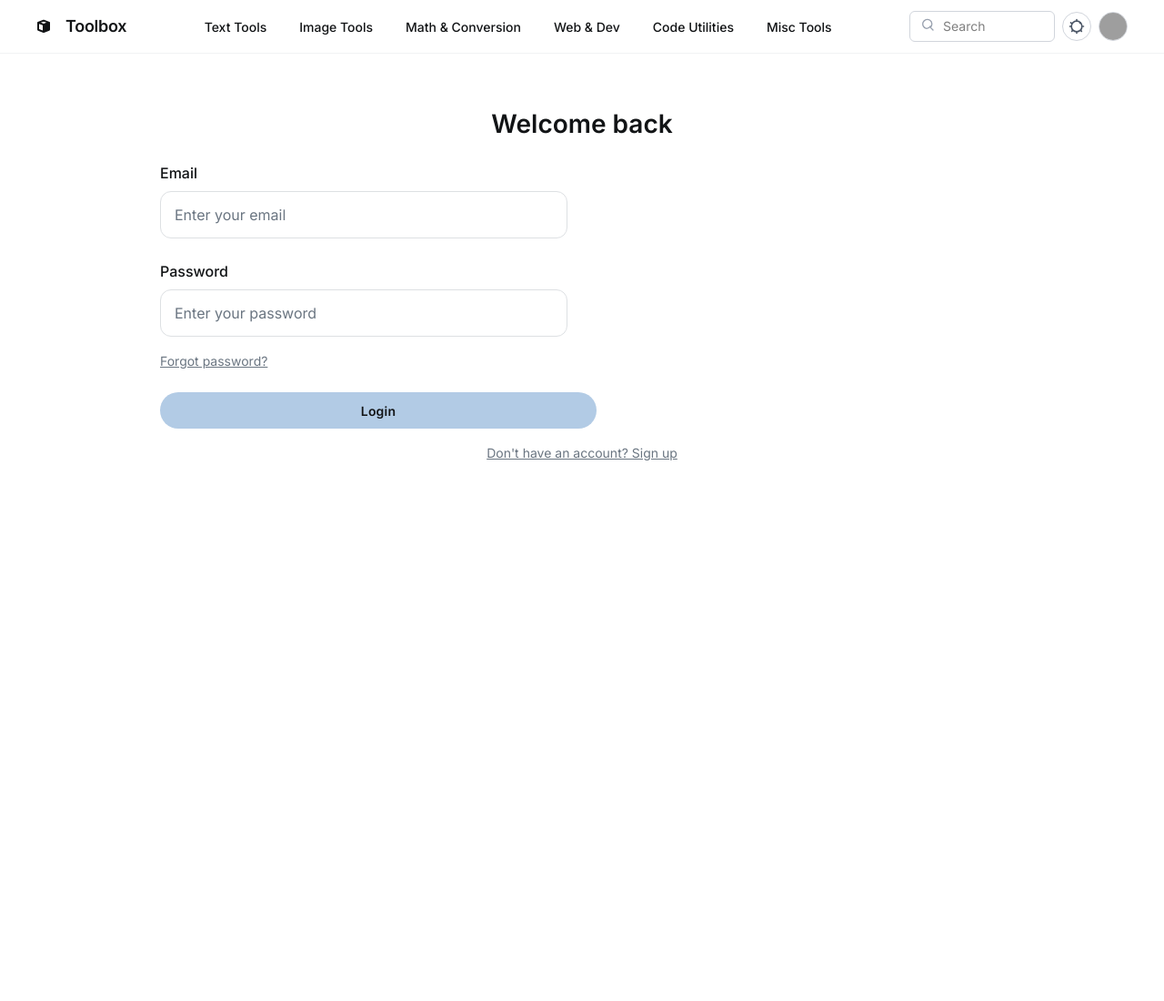
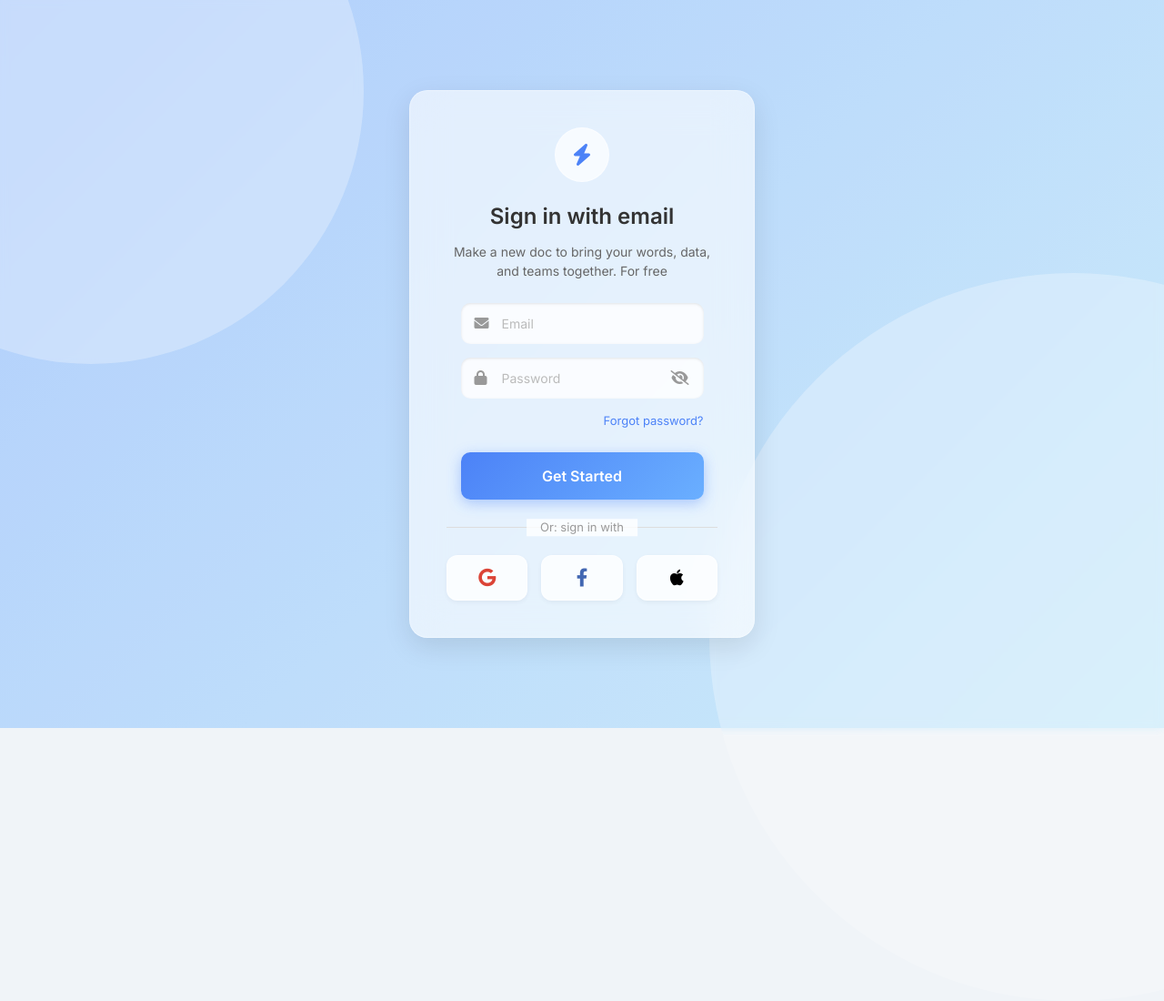
Before and after one commit to pmanish2055/Toolbox, a Django app: page /login in a window 1280 px wide; the page is wider, and only the part inside the window is pictured. Shown: that part at 91% size. Before the commit the page ends 506 px from the top of that part, so only its background shows below. Run offline with Django 5.2, Linux system fonts and the light colour scheme; grey boxes are pictures that could not be loaded.

Commit message:
login form is created

```diff
--- a/alltools/views.py
+++ b/alltools/views.py
@@ -34,3 +34,6 @@ def texttranslation(req):
 
 def texttospeech(req):
     return render(req,'components/texttools/texttospeech.html')
+
+def login(req):
+    return render(req,'componenets')
--- /dev/null
+++ b/core/forms.py
@@ -0,0 +1,12 @@
+from django import forms
+
+class LoginForm(forms.Form):
+    email=forms.EmailField(widget=forms.EmailInput(attrs={
+        'placeholder': 'Email',
+        'required': True
+    })
+    )
+    password= forms.CharField(widget=forms.PasswordInput(attrs={
+        'placeholder':'Password',
+        'required': True
+    }))
--- /dev/null
+++ b/core/static/css/style.css
@@ -0,0 +1,223 @@
+
+body {
+    margin: 0;
+    display: flex;
+    justify-content: center;
+    align-items: center;
+    min-height: 100vh;
+    background-color: #f0f4f8;
+    position: relative;
+    overflow: hidden;
+}
+
+.background {
+    position: absolute;
+    top: 0;
+    left: 0;
+    width: 100%;
+    height: 100%;
+    background: linear-gradient(135deg, #a1c4fd, #c2e9fb);
+    opacity: 0.8;
+    z-index: -1;
+}
+
+.background::before,
+.background::after {
+    content: '';
+    position: absolute;
+    border-radius: 50%;
+    background: rgba(255, 255, 255, 0.3);
+    backdrop-filter: blur(5px);
+    -webkit-backdrop-filter: blur(5px);
+}
+
+.background::before {
+    width: 600px;
+    height: 600px;
+    top: -200px;
+    left: -200px;
+}
+
+.background::after {
+    width: 800px;
+    height: 800px;
+    bottom: -300px;
+    right: -300px;
+}
+
+.card {
+    background: rgba(255, 255, 255, 0.6);
+    backdrop-filter: blur(20px);
+    -webkit-backdrop-filter: blur(20px);
+    border-radius: 20px;
+    padding: 40px;
+    box-shadow: 0 10px 30px rgba(0, 0, 0, 0.1);
+    text-align: center;
+    width: 380px;
+    max-width: 90%;
+    border: 1px solid rgba(255, 255, 255, 0.3);
+    display: flex;
+    flex-direction: column;
+    align-items: center;
+}
+
+ .logo {
+    background: rgba(255, 255, 255, 0.7);
+    border-radius: 50%;
+    width: 60px;
+    height: 60px;
+    display: flex;
+    justify-content: center;
+    align-items: center;
+    margin-bottom: 20px;
+    color: #4c82f7;
+    font-size: 24px;
+    border: 1px solid rgba(255, 255, 255, 0.5);
+}
+
+h1 {
+    font-size: 24px;
+    color: #333;
+    margin-bottom: 10px;
+    font-weight: 600;
+}
+
+p {
+    font-size: 14px;
+    color: #666;
+    margin-bottom: 25px;
+}
+
+.input-group {
+    position: relative;
+    margin-bottom: 15px;
+    width: 100%;
+}
+
+.input-group i {
+    position: absolute;
+    left: 15px;
+    top: 50%;
+    transform: translateY(-50%);
+    color: #999;
+}
+
+.input-group input {
+    width: 100%;
+    padding: 12px 12px 12px 45px;
+    border: none;
+    border-radius: 10px;
+    background-color: rgba(255, 255, 255, 0.8);
+    box-shadow: inset 0 1px 3px rgba(0, 0, 0, 0.1);
+    font-size: 14px;
+    color: #333;
+    transition: all 0.3s ease;
+}
+
+.input-group input::placeholder {
+    color: #bbb;
+}
+
+.input-group input:focus {
+    outline: none;
+    box-shadow: 0 0 0 2px #4c82f7, inset 0 1px 3px rgba(0, 0, 0, 0.1);
+    background-color: #fff;
+}
+
+ .show-password {
+    /* position: absolute; */
+    right: -200px;
+    cursor: pointer;
+}
+
+.forgot-password {
+    display: block;
+    text-align: right;
+    font-size: 13px;
+    color: #4c82f7;
+    text-decoration: none;
+    margin-bottom: 25px;
+    transition: color 0.2s ease;
+}
+
+.forgot-password:hover {
+    color: #3a68c7;
+}
+
+.get-started {
+    width: 100%;
+    padding: 14px;
+    border: none;
+    border-radius: 10px;
+    background: linear-gradient(135deg, #4c82f7, #6aafff);
+    color: white;
+    font-size: 16px;
+    font-weight: 600;
+    cursor: pointer;
+    transition: all 0.3s ease;
+    box-shadow: 0 4px 15px rgba(76, 130, 247, 0.4);
+}
+
+.get-started:hover {
+    transform: translateY(-2px);
+    box-shadow: 0 6px 20px rgba(76, 130, 247, 0.5);
+}
+
+.divider {
+    position: relative;
+    width: 100%;
+    height: 1px;
+    background-color: #ddd;
+    margin: 30px 0;
+}
+
+.divider span {
+    position: absolute;
+    top: 50%;
+    left: 50%;
+    transform: translate(-50%, -50%);
+    background-color: rgba(255, 255, 255, 0.8);
+    padding: 0 15px;
+    font-size: 13px;
+    color: #999;
+}
+
+.social-login {
+    display: flex;
+    justify-content: space-between;
+    gap: 15px;
+    width: 100%;
+}
+
+.social-btn {
+    flex: 1;
+    height: 50px;
+    border: 1px solid rgba(255, 255, 255, 0.5);
+    border-radius: 12px;
+    background-color: rgba(255, 255, 255, 0.8);
+    box-shadow: 0 2px 5px rgba(0, 0, 0, 0.05);
+    display: flex;
+    justify-content: center;
+    align-items: center;
+    cursor: pointer;
+    transition: all 0.2s ease;
+    font-size: 20px;
+}
+
+.social-btn:hover {
+    background-color: rgba(255, 255, 255, 1);
+    transform: translateY(-2px);
+    box-shadow: 0 4px 8px rgba(0, 0, 0, 0.1);
+}
+
+.social-btn i.fa-google {
+    color: #db4437;
+}
+
+.social-btn i.fa-facebook-f {
+    color: #4267B2;
+}
+
+.social-btn i.fa-apple {
+    color: #000;
+}
--- a/core/templates/base.html
+++ b/core/templates/base.html
@@ -5,7 +5,12 @@
     <meta name="viewport" content="width=device-width, initial-scale=1.0">
     <title> {% block title %}{% endblock title %} </title>
 
+    <link rel="stylesheet" href="{% block style %}{% endblock style %}">
+
+
         <script src="https://cdn.jsdelivr.net/npm/@tailwindcss/browser@4"></script>
+        <link rel="stylesheet" href="https://cdnjs.cloudflare.com/ajax/libs/font-awesome/6.0.0-beta3/css/all.min.css">
+
 
  <style>
     /* Custom Inter font */
--- a/core/templates/components/login.html
+++ b/core/templates/components/login.html
@@ -1,47 +1,41 @@
-{% extends "base.html" %}
+{% extends 'base.html' %}
+{% load static %}
+
+{% block title %}Login{% endblock %}
+
+{% block style %}{% static 'css/style.css' %}{% endblock %}
+
+{% block navbar %}{% endblock %}  {# Optional: Remove navbar from login page #}
 
 {% block maincontent %}
-    <div class="relative flex size-full min-h-screen flex-col bg-white group/design-root overflow-x-hidden" style='font-family: Inter, "Noto Sans", sans-serif;'>
-      <div class="layout-container flex h-full grow flex-col">
-
-        <div class="px-40 flex flex-1 justify-center py-5">
-          <div class="layout-content-container flex flex-col w-[512px] max-w-[512px] py-5 max-w-[960px] flex-1">
-            <h2 class="text-[#121416] tracking-light text-[28px] font-bold leading-tight px-4 text-center pb-3 pt-5">Welcome back</h2>
-            <div class="flex max-w-[480px] flex-wrap items-end gap-4 px-4 py-3">
-              <label class="flex flex-col min-w-40 flex-1">
-                <p class="text-[#121416] text-base font-medium leading-normal pb-2">Email</p>
-                <input
-                  placeholder="Enter your email"
-                  class="form-input flex w-full min-w-0 flex-1 resize-none overflow-hidden rounded-xl text-[#121416] focus:outline-0 focus:ring-0 border border-[#dde0e3] bg-white focus:border-[#dde0e3] h-14 placeholder:text-[#6a7581] p-[15px] text-base font-normal leading-normal"
-                  value=""
-                />
-              </label>
-            </div>
-            <div class="flex max-w-[480px] flex-wrap items-end gap-4 px-4 py-3">
-              <label class="flex flex-col min-w-40 flex-1">
-                <p class="text-[#121416] text-base font-medium leading-normal pb-2">Password</p>
-                <input
-                  placeholder="Enter your password"
-                  class="form-input flex w-full min-w-0 flex-1 resize-none overflow-hidden rounded-xl text-[#121416] focus:outline-0 focus:ring-0 border border-[#dde0e3] bg-white focus:border-[#dde0e3] h-14 placeholder:text-[#6a7581] p-[15px] text-base font-normal leading-normal"
-                  value=""
-                />
-              </label>
-            </div>
-            <p class="text-[#6a7581] text-sm font-normal leading-normal pb-3 pt-1 px-4 underline">Forgot password?</p>
-            <div class="flex px-4 py-3">
-              <button
-                class="flex min-w-[84px] max-w-[480px] cursor-pointer items-center justify-center overflow-hidden rounded-full h-10 px-4 flex-1 bg-[#b2cbe5] text-[#121416] text-sm font-bold leading-normal tracking-[0.015em]"
-              >
-                <span class="truncate">Login</span>
-              </button>
-            </div>
-            <p class="text-[#6a7581] text-sm font-normal leading-normal pb-3 pt-1 px-4 text-center underline">Don't have an account? Sign up</p>
-          </div>
+<div class="background"></div>
+<div class="card">
+    <div class="logo">
+        <i class="fas fa-bolt"></i>
+    </div>
+    <h1>Sign in with email</h1>
+    <p>Make a new doc to bring your words, data, and teams together. For free</p>
+    <form method="POST">
+        {% csrf_token %}
+        <div class="input-group">
+            <i class="fas fa-envelope"></i>
+            <input type="{{form.email.type}}" name="{{form.email.name}}" placeholder="{{form.email.field.widget.attrs.placeholder}}" required>
         </div>
-      </div>
+        <div class="input-group">
+            <i class="fas fa-lock"></i>
+            <input type="{{form.password.type}}" name="{{form.password.name}}" placeholder="{{form.password.field.widget.attrs.placeholder}}" required>
+            <i class="fas fa-eye-slash show-password"></i>
+        </div>
+        <a href="#" class="forgot-password">Forgot password?</a>
+        <button type="submit" class="get-started">Get Started</button>
+    </form>
+    <div class="divider">
+        <span>Or: sign in with</span>
     </div>
-
-
-
-
-{% endblock maincontent %}
+    <div class="social-login">
+        <button class="social-btn google"><i class="fab fa-google"></i></button>
+        <button class="social-btn facebook"><i class="fab fa-facebook-f"></i></button>
+        <button class="social-btn apple"><i class="fab fa-apple"></i></button>
+    </div>
+</div>
+{% endblock %}
--- a/core/views.py
+++ b/core/views.py
@@ -1,11 +1,24 @@
-from django.shortcuts import render
-
+from django.shortcuts import render ,redirect
+from .forms import LoginForm
 
 def home (req):
     return render(req,'home.html')
 
-def login (req):
-    return render(req,'components/login.html')
+
+def login(req):
+    if req.method == 'POST':
+        form = LoginForm(req.POST)
+        if form.is_valid():
+            email = form.cleaned_data['email']
+            password = form.cleaned_data['password']
+
+            print(email, password)
+            return redirect(home)
+    else:
+        form = LoginForm()
+
+    return render(req, 'components/login.html', {'form': form})
+
 
 
 def signup (req):
```
Also changed, not shown: alltools/forms.py (added).
